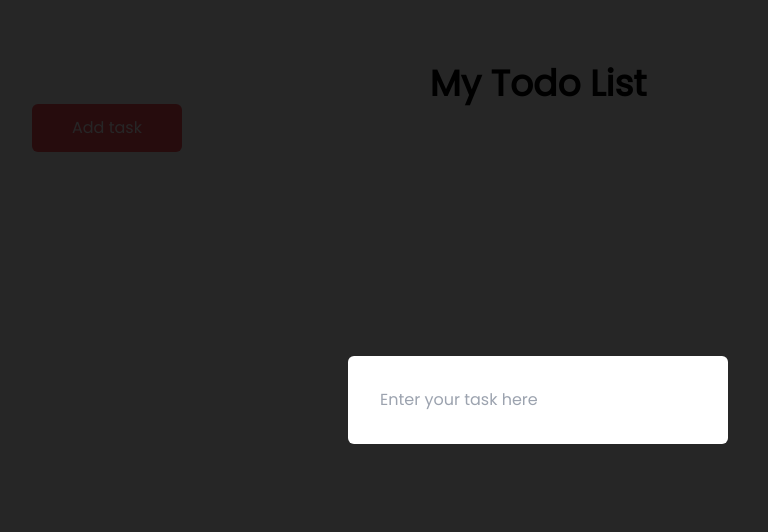
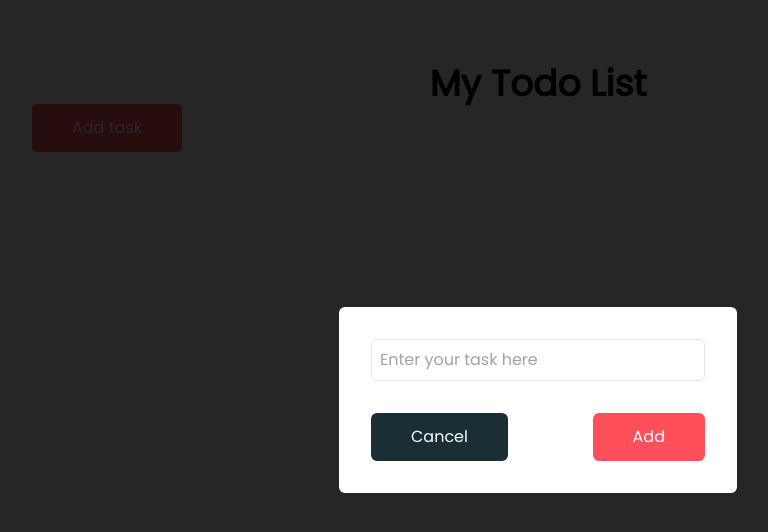
Before and after one commit to logan-lampton/todo, a React (Vite) app: page / in a window 1280 px wide. Both pictures are taken after a click on the button "Add task". Shown: the top 532 px of the page, without its empty margins (102-870 px from the left). Built offline with nearby package versions, Linux system fonts and the light colour scheme; the HTML template or start-up script is replaced by a standard one.

Commit message:
toggle modal click for cancel and add

```diff
--- a/src/App.jsx
+++ b/src/App.jsx
@@ -1,11 +1,11 @@
 import Header from "./components/Header"
-import ToDoList from "./components/ToDoList";
+import TodoList from "./components/TodoList";
 
 function App() {
   return (
     <div className="App font-Poppins container py-16 px-6 min-h-screen mx-auto">
       <Header />
-      <ToDoList />
+      <TodoList />
     </div>
   );
 }
--- a/src/components/ToDoList.jsx
+++ b/src/components/TodoList.jsx
@@ -15,11 +15,13 @@ function ToDoList() {
   const dispatch = useDispatch();
   const todoList = useSelector((state) => state.todo.todoList);
   const sortCriteria = useSelector((state) => state.todo.sortCriteria);
+
   const [showModal, setShowModal] = useState(false);
   const [currentTodo, setCurrentTodo] = useState(null);
+  const [newTask, setNewTask] = useState("");
 
   const handleClick = () => {
-    setShowModal(true);
+    setShowModal(!showModal)
   };
 
   return (
@@ -29,10 +31,35 @@ function ToDoList() {
           <div className="bg-white p-8 rounded-md">
             <input
               type="text"
+              className="border p-2 rounded-md outline-none mb-8"
+              value={newTask}
               placeholder={
                 currentTodo ? "Update your task here." : "Enter your task here"
               }
             />
+            <div className="flex justify-between">
+              {currentTodo ? (
+                <>
+                  <button>Cancel</button>
+                  <button>Save</button>
+                </>
+              ) : (
+                <>
+                  <button
+                    className="bg-Tangaroa rounded-md text-white py-3 px-10"
+                    onClick={handleClick}
+                  >
+                    Cancel
+                  </button>
+                  <button
+                    className="bg-sunsetOrange rounded-md text-white py-3 px-10"
+                    onClick={handleClick}
+                  >
+                    Add
+                  </button>
+                </>
+              )}
+            </div>
           </div>
         </div>
       )}
```
